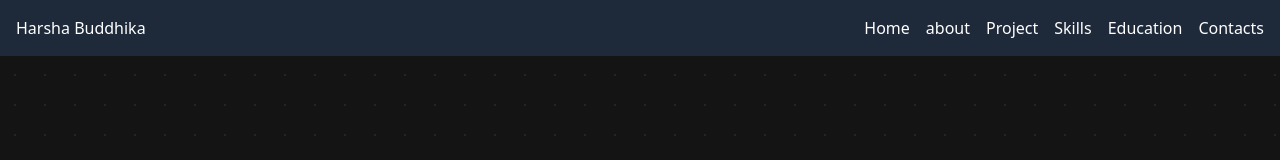
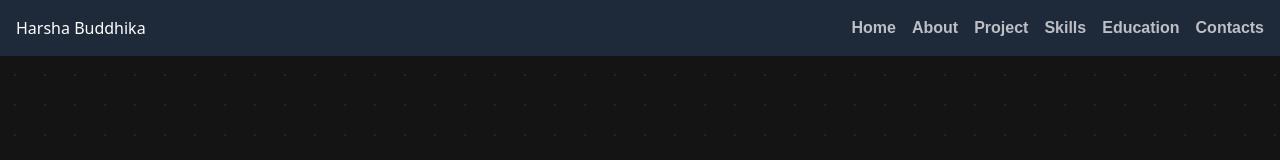
Before and after one commit to Harsha-Buddhika-Official/Official-Portfolio-React, a React (Vite) app: page / in a window 1280 px wide. Shown: the top 160 px of the page. Built offline with nearby package versions, Linux system fonts and the light colour scheme.

Commit message:
add navigation bar button hover animation

```diff
--- a/src/components/NavigationBar.jsx
+++ b/src/components/NavigationBar.jsx
@@ -6,7 +6,7 @@ function NavigationBar(){
             <h1>Harsha Buddhika</h1>
             <nav className="flex gap-4 ">
                 <button className="navi">Home</button>
-                <button className="navi">about</button>
+                <button className="navi">About</button>
                 <button className="navi">Project</button>
                 <button className="navi">Skills</button>
                 <button className="navi">Education</button>
--- a/src/styling.css
+++ b/src/styling.css
@@ -1,8 +1,28 @@
 .navi{
     cursor: pointer;
-
+    color: #BEBFC5;
+    font-family: Arial, Helvetica, sans-serif;
+    font-weight: bold;
+    font-size: medium;
+    text-transform: capitalize;
+    position: relative;
 }
 
 .navi:hover{
-    content: '';
+    color: white;
 }
+
+.navi::before{
+    content: "";
+    position: absolute;
+    width: 0%;
+    height: 2px;
+    bottom: -2px;
+    left: 0;
+    background-color: #63b3ed;
+    transition: width 0.3s ease;
+}
+
+.navi:hover::before{
+    width: 100%;
+}
```
